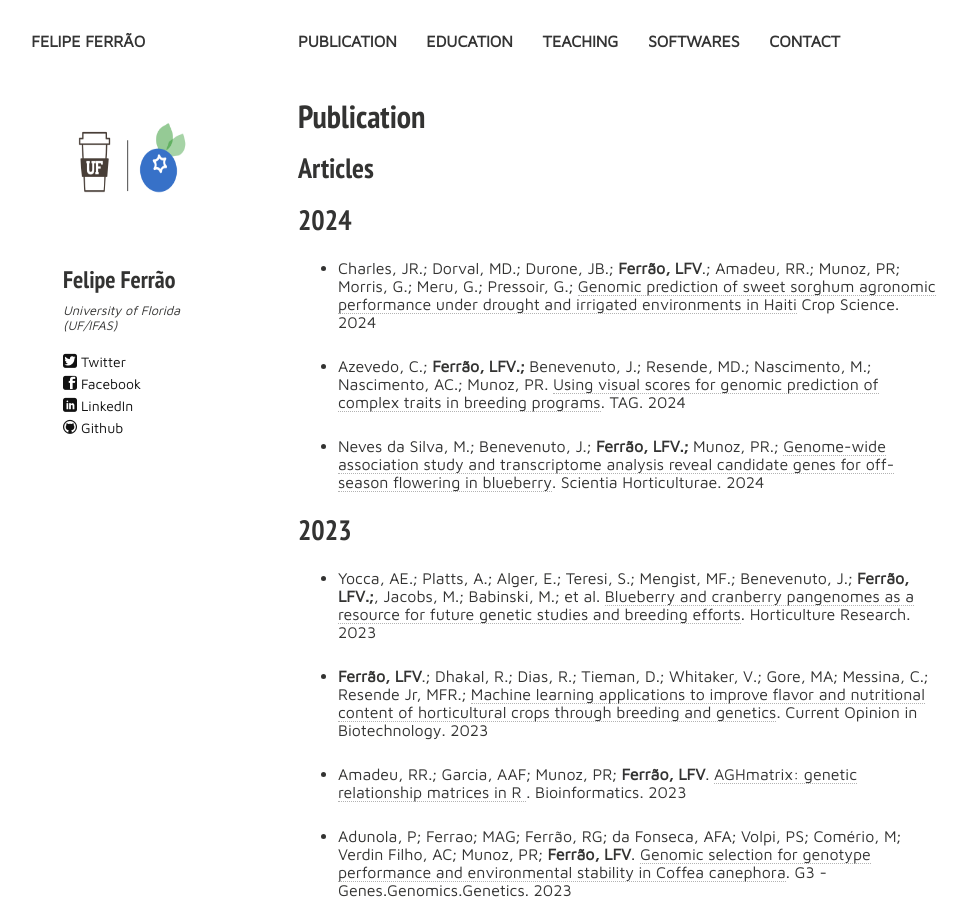
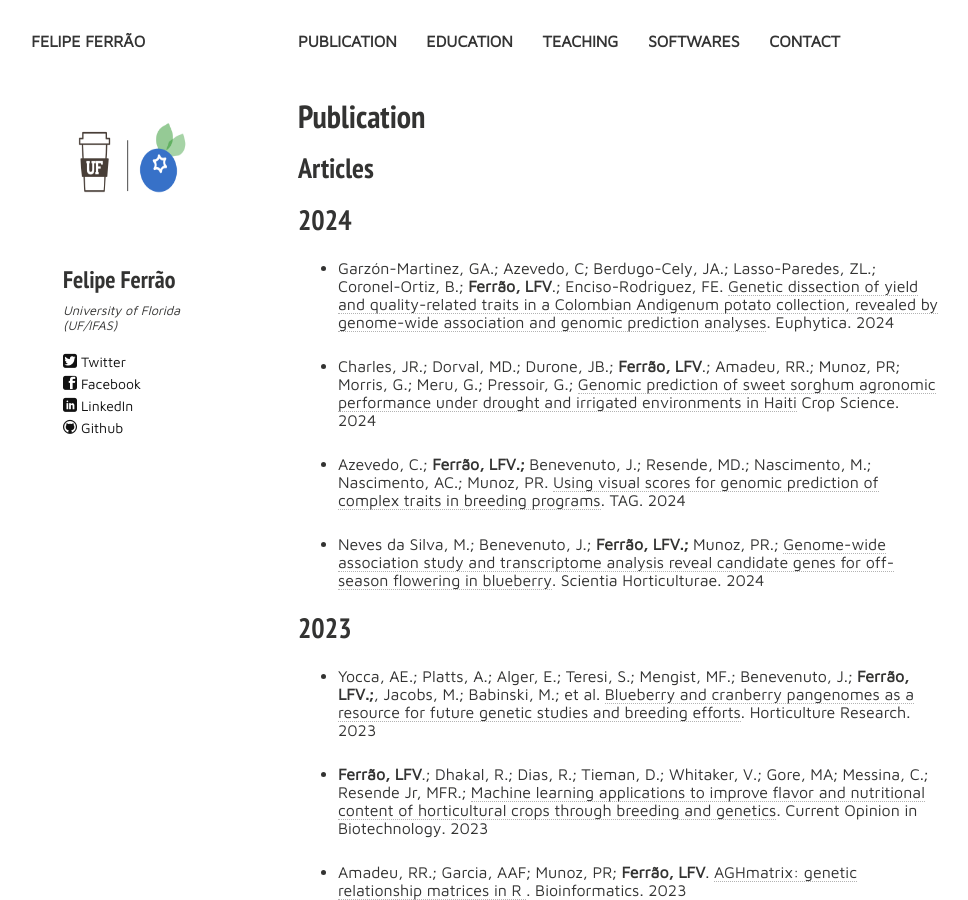
Before and after one commit to lfelipe-ferrao/lfelipe-ferrao.github.io, a Jekyll site: the page built from publication.md, in a window 1280 px wide and 900 px high. Shown: the whole window, without its empty margins (22-990 px from the left). Built offline with Jekyll 4.4.1, drawn with Linux system fonts in a browser that asks for light colours; nearby versions of some CDN libraries.

Commit message:
Update publication.md

```diff
--- a/publication.md
+++ b/publication.md
@@ -15,6 +15,8 @@ tags: [people, undergrads, MSc, PhD, postdocs]
 ## Articles
 
 ## 2024
+
+- Garzón-Martinez, GA.; Azevedo, C; Berdugo-Cely, JA.; Lasso-Paredes, ZL.; Coronel-Ortiz, B.; **Ferrão, LFV**.; Enciso-Rodriguez, FE. [Genetic dissection of yield and quality-related traits in a Colombian Andigenum potato collection, revealed by genome-wide association and genomic prediction analyses](https://link.springer.com/article/10.1007/s10681-024-03337-y). Euphytica. 2024
 
 - Charles, JR.; Dorval, MD.; Durone, JB.; **Ferrão, LFV**.; Amadeu, RR.; Munoz, PR; Morris, G.; Meru, G.; Pressoir, G.; [Genomic prediction of sweet sorghum agronomic performance under drought and irrigated environments in Haiti](https://acsess.onlinelibrary.wiley.com/doi/10.1002/csc2.21228) Crop Science. 2024
 
```
